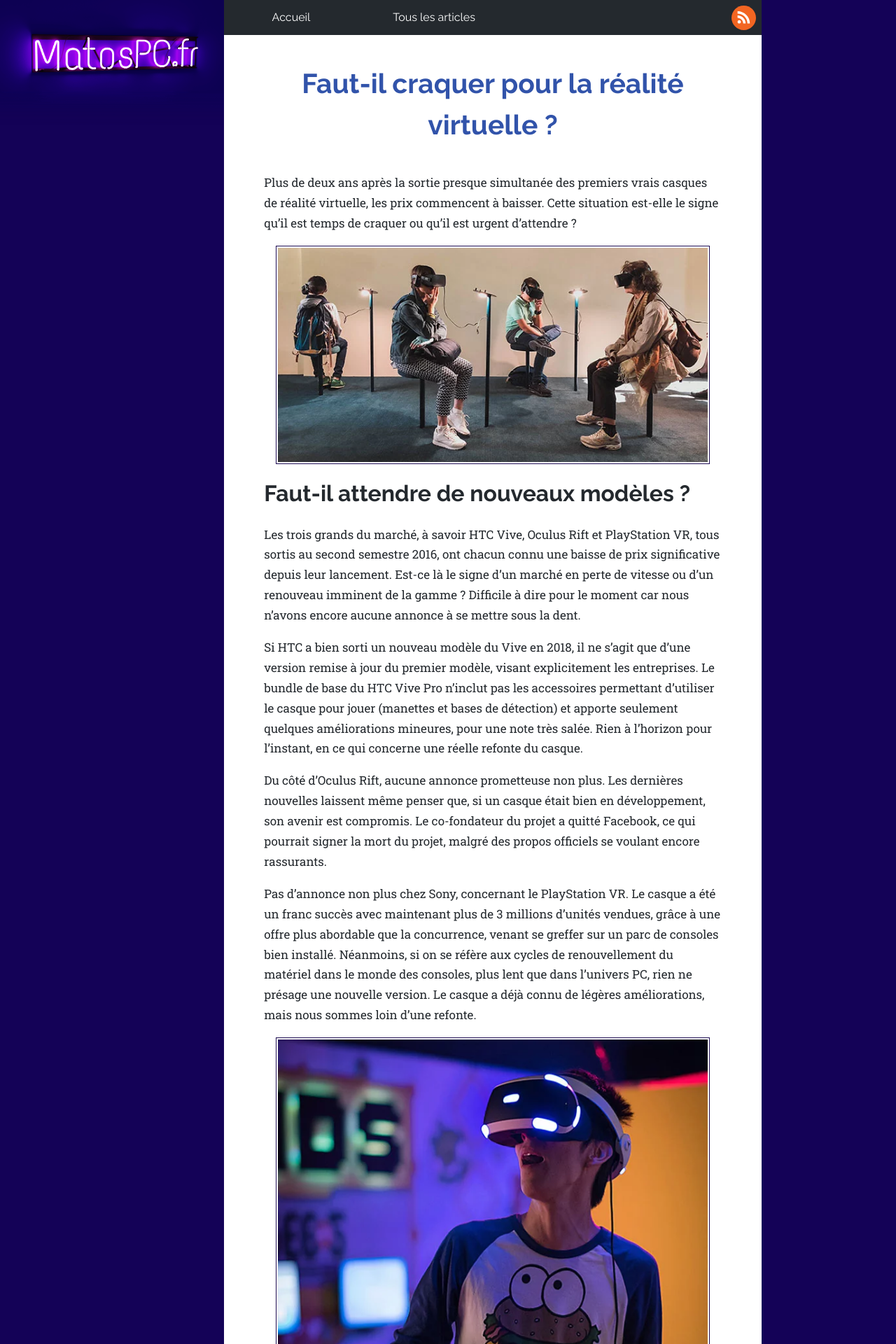
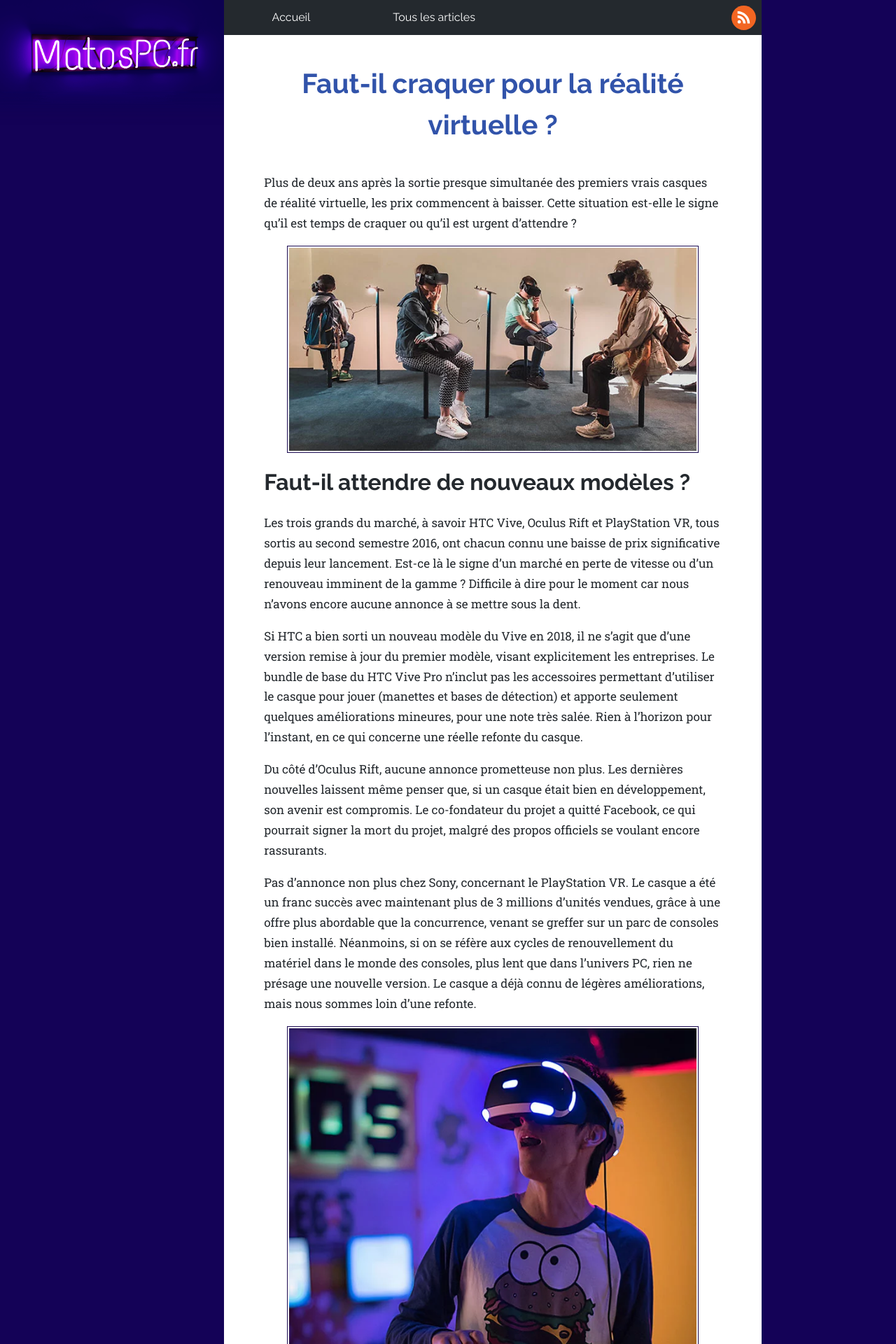
Before and after one commit to matospc/matospc.github.io, a Jekyll site: the page built from _posts/2018-10-28-Faut-il-craquer-pour-la-realite-virtuelle.md, in a window 1280 px wide. Shown: the top 1920 px of the page at 70% size. Built offline with Jekyll 4.4.1, drawn with Linux system fonts in a browser that asks for light colours.

Commit message:
fix: don't allow images to display larger than their real size

```diff
--- a/assets/css/style.scss
+++ b/assets/css/style.scss
@@ -195,7 +195,7 @@ body {
       }
 
       img {
-        width: 95%;
+        max-width: 90%;
         display: block;
         margin: 15px auto;
         border: 1px solid $purple;
```
